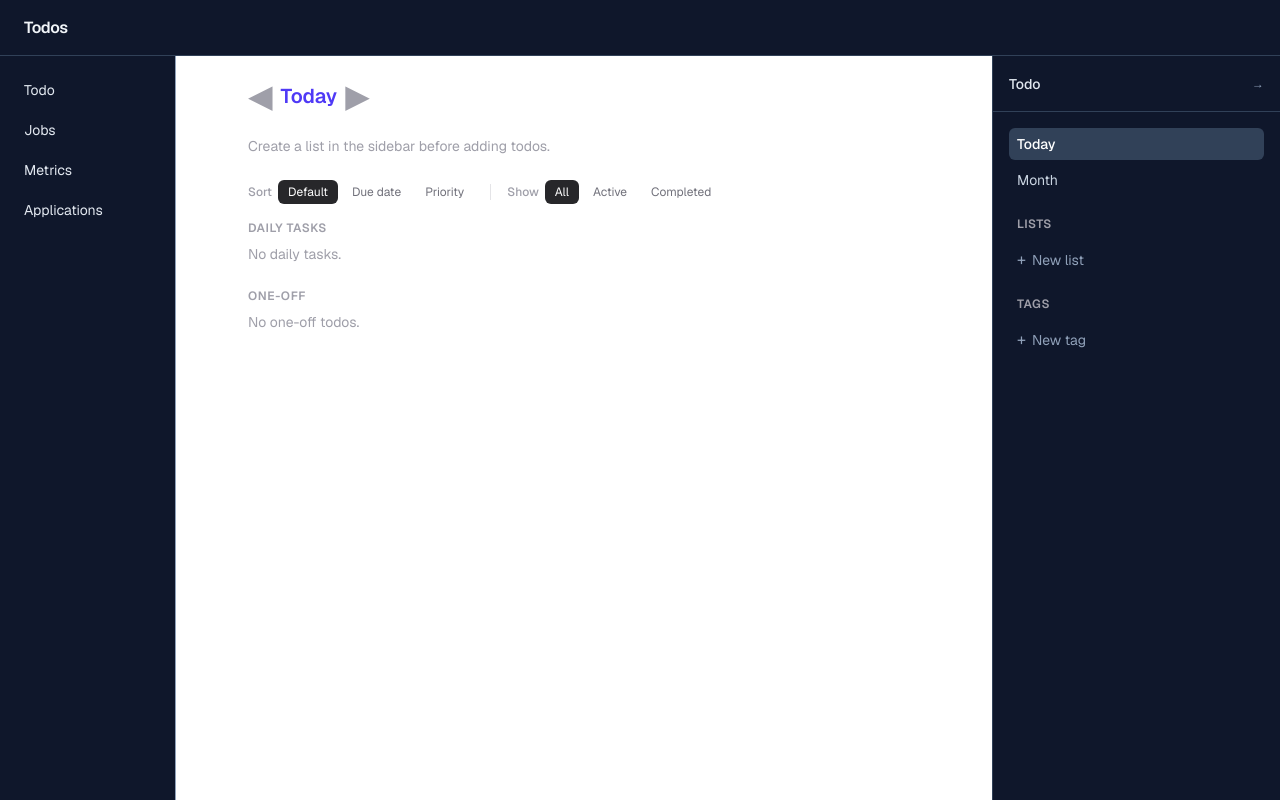
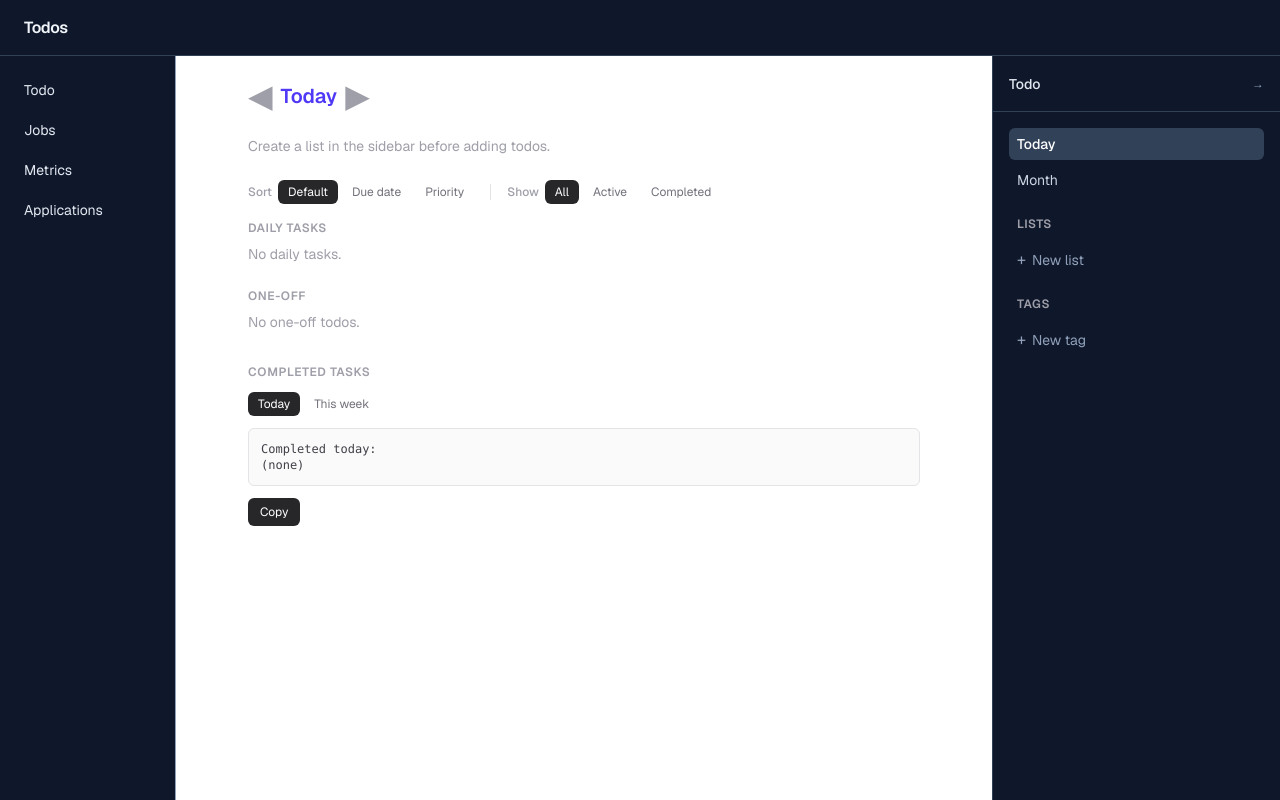
Before and after one commit to Jonathanko52/personal-interface, a Next.js app: page / in a window 1280 px wide. Built offline with nearby package versions, Linux system fonts and the light colour scheme.

Commit message:
moved button

```diff
--- a/app/metrics/page.tsx
+++ b/app/metrics/page.tsx
@@ -1,35 +1,11 @@
 "use client";
 
-import { useMemo, useState } from "react";
 import { useData } from "@/app/lib/DataContext";
-import {
-  completionCounts,
-  completedTasks,
-  formatCompletedTasksBlock,
-  CompletionRange,
-} from "@/app/lib/completionStats";
+import { completionCounts } from "@/app/lib/completionStats";
 
 export default function MetricsPage() {
-  const { completions, todos } = useData();
+  const { completions } = useData();
   const todoCounts = completionCounts(completions);
-  const [range, setRange] = useState<CompletionRange>("day");
-  const [copied, setCopied] = useState(false);
-
-  const completedBlock = useMemo(() => {
-    const tasks = completedTasks(completions, todos, range);
-    return formatCompletedTasksBlock(tasks, range);
-  }, [completions, todos, range]);
-
-  async function handleCopy() {
-    try {
-      await navigator.clipboard.writeText(completedBlock);
-      setCopied(true);
-      setTimeout(() => setCopied(false), 1500);
-    } catch {
-      // Clipboard API can fail (permissions, non-secure context) — the text
-      // block is still visible below for the user to select and copy manually.
-    }
-  }
 
   return (
     <div className="max-w-2xl mx-auto">
@@ -52,34 +28,6 @@ export default function MetricsPage() {
           </div>
         </div>
       </section>
-
-      <section className="flex flex-col gap-3 mt-8">
-        <h2 className="text-xs font-semibold text-zinc-400 uppercase tracking-wider">Completed tasks</h2>
-        <div className="flex gap-1">
-          {(["day", "week"] as const).map((r) => (
-            <button
-              key={r}
-              onClick={() => setRange(r)}
-              className={`text-xs px-2.5 py-1 rounded-md transition-colors ${
-                range === r
-                  ? "bg-zinc-800 text-white"
-                  : "text-zinc-500 hover:text-zinc-800 hover:bg-zinc-100"
-              }`}
-            >
-              {r === "day" ? "Today" : "This week"}
-            </button>
-          ))}
-        </div>
-        <pre className="border border-zinc-200 rounded-md p-3 text-xs text-zinc-700 whitespace-pre-wrap font-mono bg-zinc-50">
-          {completedBlock}
-        </pre>
-        <button
-          onClick={handleCopy}
-          className="self-start text-xs bg-zinc-800 text-white rounded-md px-3 py-1.5 hover:bg-zinc-900 transition-colors"
-        >
-          {copied ? "Copied!" : "Copy"}
-        </button>
-      </section>
     </div>
   );
 }
--- a/app/page.tsx
+++ b/app/page.tsx
@@ -1,6 +1,6 @@
 "use client";
 
-import { useState, useEffect } from "react";
+import { useState, useEffect, useMemo } from "react";
 import { useRouter } from "next/navigation";
 import GroupedTodoList from "./components/GroupedTodoList";
 import TodoDetail from "./components/TodoDetail";
@@ -10,6 +10,7 @@ import { useData } from "./lib/DataContext";
 import { useSortFilter } from "./lib/useSortFilter";
 import { useSelectedTodo } from "./lib/useSelectedTodo";
 import { today as todayStr, toDateString } from "./lib/date";
+import { completedTasks, formatCompletedTasksBlock, CompletionRange } from "./lib/completionStats";
 
 function dateLabel(dateStr: string): string {
   const today = todayStr();
@@ -24,8 +25,26 @@ function dateLabel(dateStr: string): string {
 
 export default function Home() {
   const router = useRouter();
-  const { todos } = useData();
+  const { todos, completions } = useData();
   const [selectedDate, setSelectedDate] = useState(todayStr());
+  const [completedRange, setCompletedRange] = useState<CompletionRange>("day");
+  const [copied, setCopied] = useState(false);
+
+  const completedBlock = useMemo(() => {
+    const tasks = completedTasks(completions, todos, completedRange);
+    return formatCompletedTasksBlock(tasks, completedRange);
+  }, [completions, todos, completedRange]);
+
+  async function handleCopy() {
+    try {
+      await navigator.clipboard.writeText(completedBlock);
+      setCopied(true);
+      setTimeout(() => setCopied(false), 1500);
+    } catch {
+      // Clipboard API can fail (permissions, non-secure context) — the text
+      // block is still visible below for the user to select and copy manually.
+    }
+  }
 
   useEffect(() => {
     const params = new URLSearchParams(window.location.search);
@@ -99,6 +118,34 @@ export default function Home() {
       <TodoForm key={selectedDate} />
       <SortFilterBar sort={sort} filter={filter} onSortChange={setSort} onFilterChange={setFilter} />
       <GroupedTodoList todos={result} onSelect={select} dragEnabled={sort === "default"} />
+
+      <section className="flex flex-col gap-3 mt-8">
+        <h2 className="text-xs font-semibold text-zinc-400 uppercase tracking-wider">Completed tasks</h2>
+        <div className="flex gap-1">
+          {(["day", "week"] as const).map((r) => (
+            <button
+              key={r}
+              onClick={() => setCompletedRange(r)}
+              className={`text-xs px-2.5 py-1 rounded-md transition-colors ${
+                completedRange === r
+                  ? "bg-zinc-800 text-white"
+                  : "text-zinc-500 hover:text-zinc-800 hover:bg-zinc-100"
+              }`}
+            >
+              {r === "day" ? "Today" : "This week"}
+            </button>
+          ))}
+        </div>
+        <pre className="border border-zinc-200 rounded-md p-3 text-xs text-zinc-700 whitespace-pre-wrap font-mono bg-zinc-50">
+          {completedBlock}
+        </pre>
+        <button
+          onClick={handleCopy}
+          className="self-start text-xs bg-zinc-800 text-white rounded-md px-3 py-1.5 hover:bg-zinc-900 transition-colors"
+        >
+          {copied ? "Copied!" : "Copy"}
+        </button>
+      </section>
     </div>
   );
 }
```
